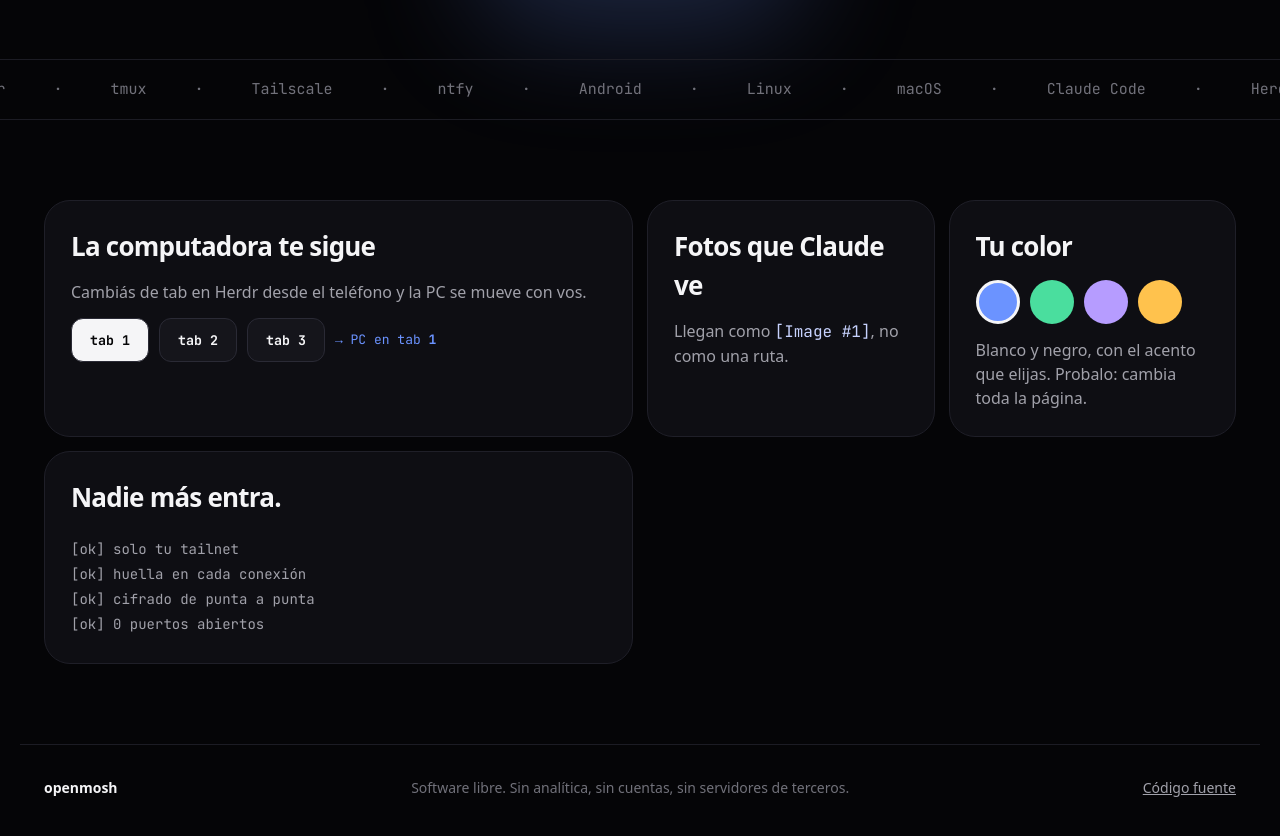
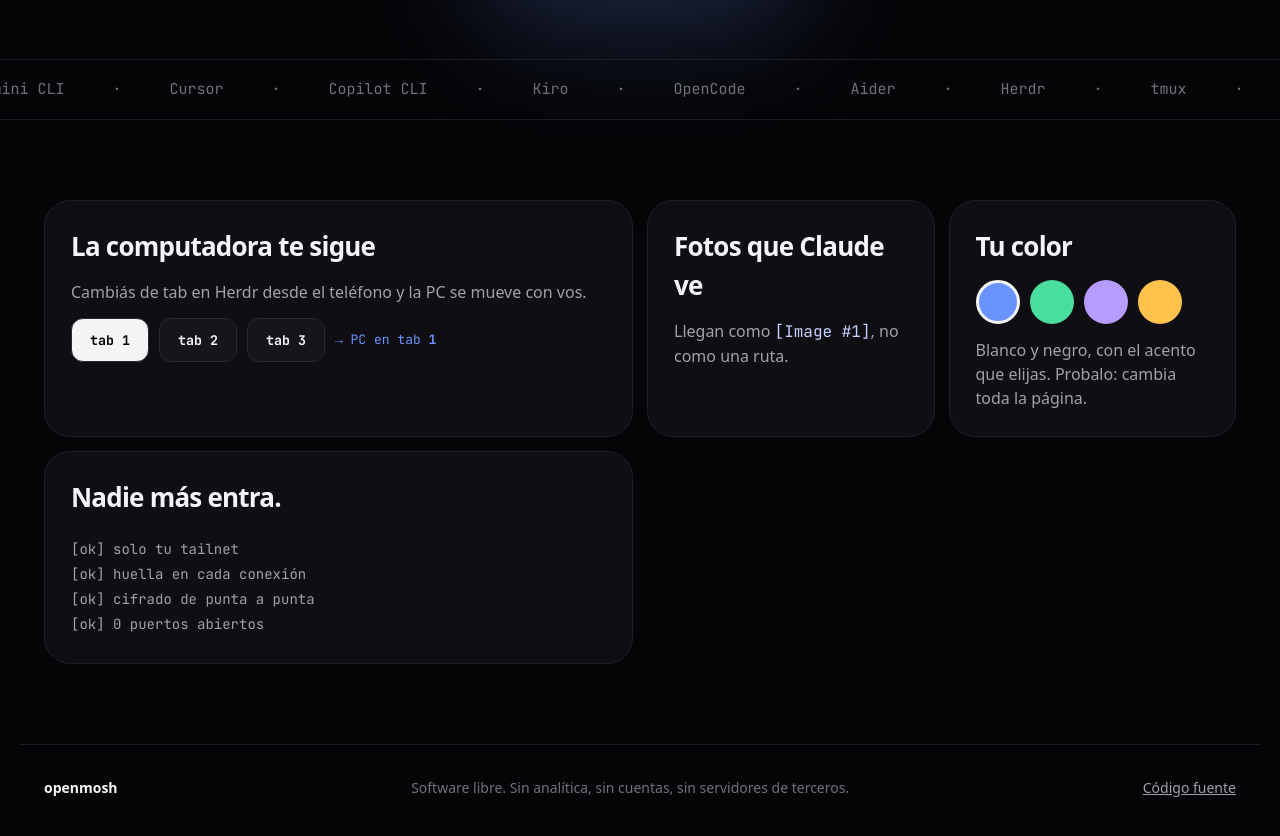
Before and after one commit to lesquel/falconer-web, an Astro site: page / in a window 1280 px wide. Shown: the part 1249-2085 px from the top of the page. Built offline with nearby package versions, Linux system fonts and the light colour scheme; Astro itself is replaced by a stand-in of ours.

Commit message:
feat: list every supported agent in the marquee

```diff
--- a/src/components/Marquee.astro
+++ b/src/components/Marquee.astro
@@ -1,5 +1,18 @@
 ---
-const items = ['Claude Code', 'Herdr', 'tmux', 'Tailscale', 'ntfy', 'Android', 'Linux', 'macOS'];
+const items = [
+  'Claude Code',
+  'Codex',
+  'Gemini CLI',
+  'Cursor',
+  'Copilot CLI',
+  'Kiro',
+  'OpenCode',
+  'Aider',
+  'Herdr',
+  'tmux',
+  'Tailscale',
+  'ntfy',
+];
 const row = [...items, ...items];
 ---
 
```
